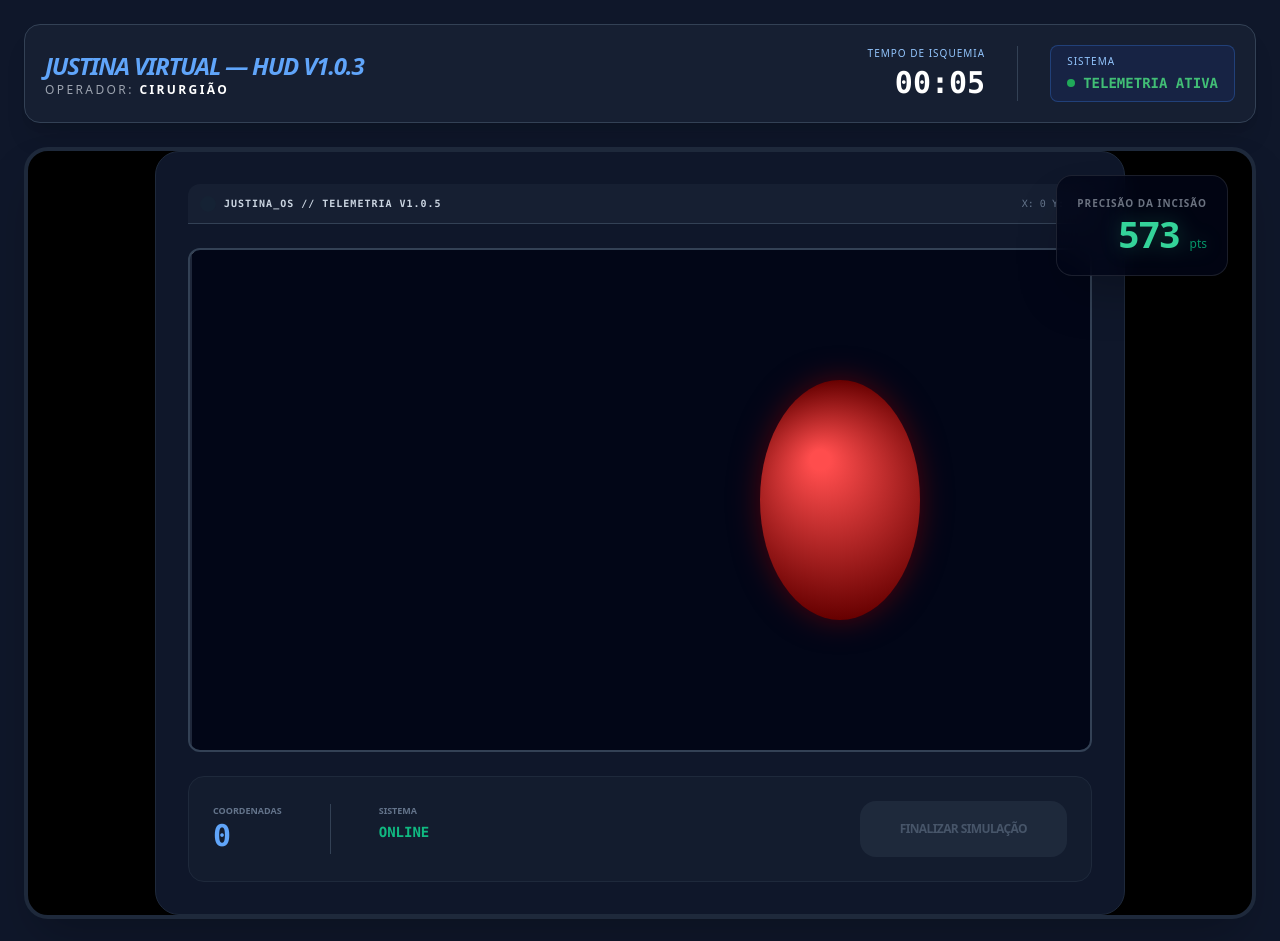
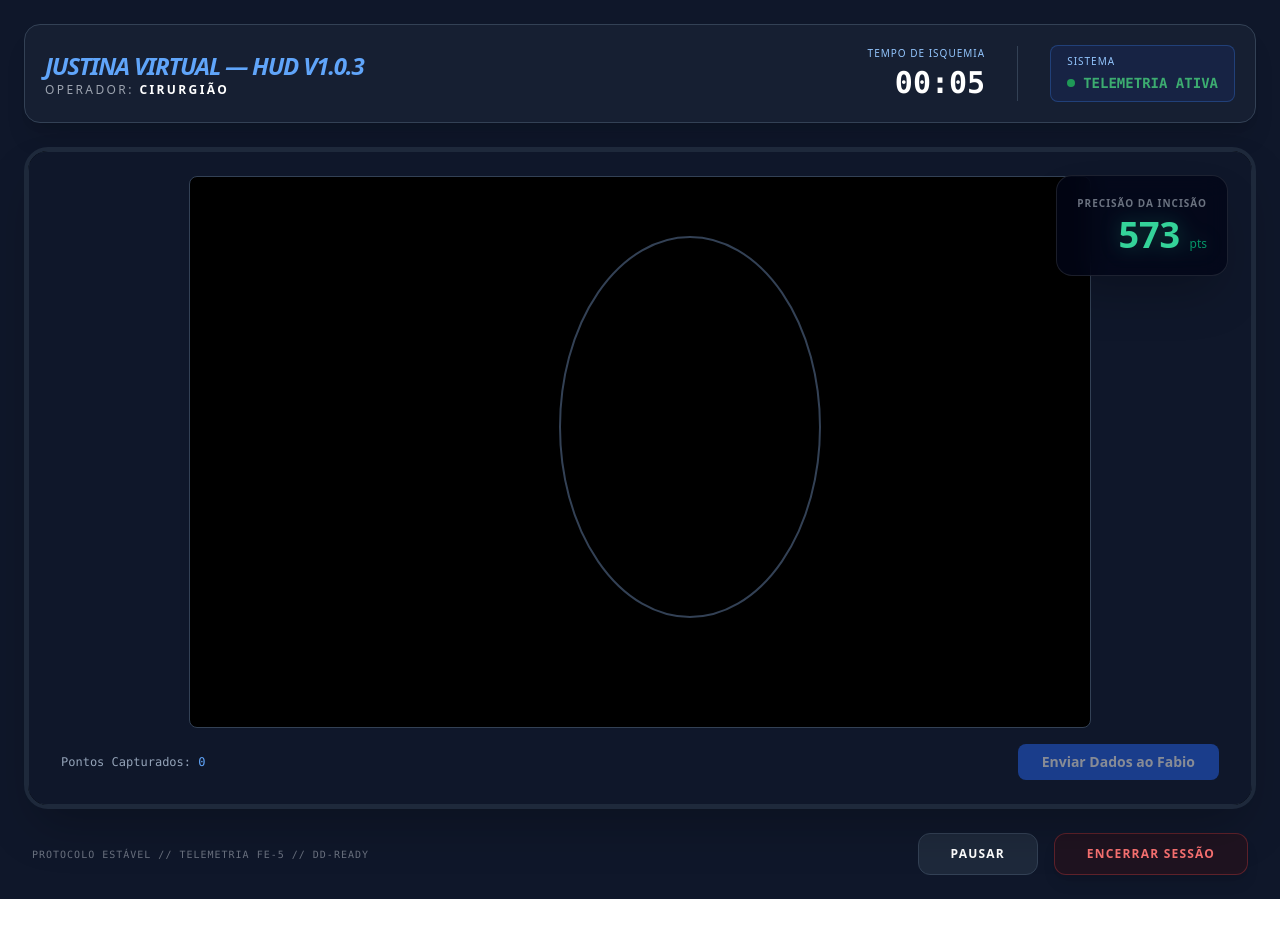
Before and after one commit to No-Country-simulation/S02-26-E25-JustinaVirtual, a React (Vite) app in the folder frontend/: page /simulator in a window 1280 px wide. Shown: the top 941 px of the page. After the commit the page ends 899 px from the top, so only its background shows below. Built offline with nearby package versions, Linux system fonts and the light colour scheme.

Commit message:
feat: implementa telemetria vascular e payload otimizado para o backend

```diff
--- a/frontend/src/canvas/RenalCanvas.jsx
+++ b/frontend/src/canvas/RenalCanvas.jsx
@@ -8,92 +8,54 @@ export default function RenalCanvas() {
   const [path, setPath] = useState([]);
   const [isFinished, setIsFinished] = useState(false);
   const [isSending, setIsSending] = useState(false);
-  const [mousePos, setMousePos] = useState({ x: 0, y: 0 });
 
-  const KIDNEY_TARGET = { x: 650, y: 250, radiusX: 80, radiusY: 120 };
+  // Alvo estático para garantir que a telemetria tenha uma referência de colisão
+  const KIDNEY_TARGET = { x: 500, y: 250, radiusX: 130, radiusY: 190 };
 
   useEffect(() => {
     const canvas = canvasRef.current;
     if (!canvas) return;
     const ctx = canvas.getContext("2d");
     canvas.width = 900;
-    canvas.height = 500;
+    canvas.height = 550;
 
     const drawScene = () => {
       ctx.clearRect(0, 0, canvas.width, canvas.height);
 
-      // 1. O RIM (Gradiente para efeito 3D)
-      const gradient = ctx.createRadialGradient(
-        KIDNEY_TARGET.x - 20, KIDNEY_TARGET.y - 40, 10,
-        KIDNEY_TARGET.x, KIDNEY_TARGET.y, 120
-      );
-      gradient.addColorStop(0, "#ff4d4d");
-      gradient.addColorStop(1, "#660000");
-
-      ctx.fillStyle = gradient;
-      ctx.shadowBlur = 30;
-      ctx.shadowColor = "rgba(153, 0, 0, 0.5)";
+      // Desenho minimalista (focado na telemetria.)
+      ctx.strokeStyle = "#334155";
+      ctx.lineWidth = 2;
       ctx.beginPath();
       ctx.ellipse(KIDNEY_TARGET.x, KIDNEY_TARGET.y, KIDNEY_TARGET.radiusX, KIDNEY_TARGET.radiusY, 0, 0, Math.PI * 2);
-      ctx.fill();
-
-      // 2. BRAÇO ROBÓTICO (O "link" metálico)
-      ctx.shadowBlur = 0;
-      ctx.strokeStyle = "rgba(100, 116, 139, 0.3)";
-      ctx.lineWidth = 4;
-      ctx.beginPath();
-      ctx.moveTo(0, 500);
-      ctx.lineTo(mousePos.x, mousePos.y);
       ctx.stroke();
 
-      // 3. RASTRO DE TELEMETRIA (Efeito de Cauda Curta)
-      const maxVisiblePoints = 40; // Exibe apenas os últimos 40 pontos
-      const tail = path.slice(-maxVisiblePoints);
-
+      // Renderização do rastro (Feedback visual para o usuário)
+      const tail = path.slice(-40);
       tail.forEach((p, i) => {
         if (i === 0) return;
         const prev = tail[i - 1];
-
-        const dx = (p.x - KIDNEY_TARGET.x) / KIDNEY_TARGET.radiusX;
-        const dy = (p.y - KIDNEY_TARGET.y) / KIDNEY_TARGET.radiusY;
-        const isInside = (dx * dx + dy * dy) <= 1;
-
-        // Efeito de fade-out (o ponto mais velho é mais transparente)
-        const opacity = i / tail.length;
-
-        ctx.strokeStyle = isInside
-          ? `rgba(34, 197, 94, ${opacity})`
-          : `rgba(239, 68, 68, ${opacity})`;
-
+        ctx.strokeStyle = `rgba(34, 197, 94, ${i / tail.length})`;
         ctx.lineWidth = 3;
-        ctx.lineCap = "round";
         ctx.beginPath();
         ctx.moveTo(prev.x, prev.y);
         ctx.lineTo(p.x, p.y);
         ctx.stroke();
       });
-
-      // Ponteira do Instrumento
-      ctx.fillStyle = "#ffffff";
-      ctx.beginPath();
-      ctx.arc(mousePos.x, mousePos.y, 4, 0, Math.PI * 2);
-      ctx.fill();
     };
 
     drawScene();
-  }, [path, mousePos]);
+  }, [path]);
 
   const handleMove = (e) => {
     if (isFinished) return;
     const rect = canvasRef.current.getBoundingClientRect();
     const x = Math.round(e.clientX - rect.left);
     const y = Math.round(e.clientY - rect.top);
-    setMousePos({ x, y });
 
-    const lastPoint = path[path.length - 1];
-    if (!lastPoint || Math.abs(x - lastPoint.x) > 2 || Math.abs(y - lastPoint.y) > 2) {
-      const newPoint = { x, y, t: Date.now() };
-      setPath(prev => [...prev, newPoint]);
+    // Evita duplicados e pontos colados demais (otimiza o banco do Fabio)
+    const last = path[path.length - 1];
+    if (!last || Math.abs(x - last.x) > 2 || Math.abs(y - last.y) > 2) {
+      setPath(prev => [...prev, { x, y, t: Date.now() }]);
     }
   };
 
@@ -102,79 +64,45 @@ export default function RenalCanvas() {
     setIsFinished(true);
     setIsSending(true);
 
-    // Cálculo de precisão simples para o relatório
-    const pointsInside = path.filter(p => {
-        const dx = (p.x - KIDNEY_TARGET.x) / KIDNEY_TARGET.radiusX;
-        const dy = (p.y - KIDNEY_TARGET.y) / KIDNEY_TARGET.radiusY;
-        return (dx * dx + dy * dy) <= 1;
-    }).length;
+    // ESTRUTURA EXATA QUE O FABIO PEDIU
+    const payload = {
+      usuarioId: session?.traineeId || "123e4567-e89b-12d3-a456-426614174000",
+      movimentos: path.map(p => ({
+        eixoX: p.x,
+        eixoY: p.y,
+        timestamp: p.t
+      }))
+    };
 
-    const precision = ((pointsInside / path.length) * 100).toFixed(1);
+    console.log("Enviando Payload Otimizado para o Fabio:", payload);
 
     try {
-      await apiService.sendTelemetry({
-        sessionId: session?.id || "DEBUG_MODE",
-        points: path,
-        accuracy: precision
-      });
-    } catch (error) {
-      console.error("Erro no envio:", error);
+      await apiService.sendTelemetry(payload);
+      localStorage.removeItem("justina_draft_session");
+      alert("Sucesso: Dados enviados ao Backend Java.");
+    } catch (err) {
+      console.error("Erro na integração:", err);
     } finally {
       setIsSending(false);
     }
   };
 
   return (
-    <div className="flex flex-col items-center gap-6 p-8 bg-slate-900 rounded-3xl shadow-2xl border border-slate-800 max-w-fit mx-auto font-sans">
-      {/* HUD HEADER */}
-      <div className="w-full flex justify-between items-center px-4 py-3 bg-slate-800/50 rounded-t-xl border-b border-slate-700">
-        <div className="flex items-center gap-3">
-          <div className="w-2 h-2 bg-emerald-500 animate-ping rounded-full"></div>
-          <span className="text-slate-300 text-[10px] font-mono uppercase tracking-widest font-bold">
-            JUSTINA_OS // TELEMETRIA V1.0.5
-          </span>
-        </div>
-        <div className="text-[10px] font-mono text-slate-500 uppercase">
-            X: {mousePos.x} Y: {mousePos.y}
-        </div>
+    <div className="flex flex-col items-center gap-4 p-6 bg-slate-900 rounded-2xl border border-slate-800">
+      <div className="relative bg-black rounded-lg overflow-hidden border border-slate-700">
+        <canvas ref={canvasRef} onMouseMove={handleMove} className="cursor-crosshair" />
       </div>
 
-      {/* ÁREA DO SIMULADOR */}
-      <div className="relative border-2 border-slate-700 rounded-xl overflow-hidden bg-slate-950">
-        <canvas ref={canvasRef} onMouseMove={handleMove} className="cursor-none block" />
-
-        {isFinished && (
-          <div className="absolute inset-0 bg-slate-950/90 backdrop-blur-md flex flex-col items-center justify-center text-center p-10">
-            <h2 className="text-4xl font-black text-blue-500 mb-2 italic">DADOS TRANSMITIDOS</h2>
-            <p className="text-slate-400 font-mono text-xs uppercase mb-8">Obrigado pela colaboração, Dr. {session?.traineeName || "Operador"}</p>
-            <button onClick={() => window.location.reload()} className="px-10 py-3 bg-blue-600 text-white rounded-full text-xs font-bold uppercase hover:bg-blue-500 transition-all">Nova Sessão</button>
-          </div>
-        )}
-      </div>
-
-      {/* FOOTER METRICS */}
-      <div className="w-full flex justify-between items-center bg-slate-800/30 p-6 rounded-2xl border border-slate-800">
-        <div className="flex gap-12">
-            <div className="flex flex-col">
-              <span className="text-slate-500 text-[9px] uppercase font-black">Coordenadas</span>
-              <span className="text-blue-400 font-mono text-3xl font-black">{path.length}</span>
-            </div>
-            <div className="flex flex-col border-l border-slate-700 pl-12">
-              <span className="text-slate-500 text-[9px] uppercase font-black">Sistema</span>
-              <span className="text-emerald-500 font-mono text-sm mt-1 font-bold uppercase">Online</span>
-            </div>
+      <div className="w-full flex justify-between items-center px-2">
+        <div className="text-slate-400 font-mono text-xs">
+          Pontos Capturados: <span className="text-blue-400">{path.length}</span>
         </div>
-
         <button
           onClick={handleFinish}
           disabled={isFinished || path.length === 0}
-          className={`px-10 py-5 rounded-2xl font-black text-xs uppercase tracking-tighter transition-all ${
-            isFinished || path.length === 0
-            ? "bg-slate-800 text-slate-600"
-            : "bg-red-600 hover:bg-red-500 text-white shadow-xl shadow-red-900/20"
-          }`}
+          className="px-6 py-2 bg-blue-600 hover:bg-blue-500 text-white rounded-lg font-bold text-sm transition-all disabled:opacity-50"
         >
-          {isSending ? "Sincronizando..." : "Finalizar Simulação"}
+          {isSending ? "Sincronizando..." : "Enviar Dados ao Fabio"}
         </button>
       </div>
     </div>
```
